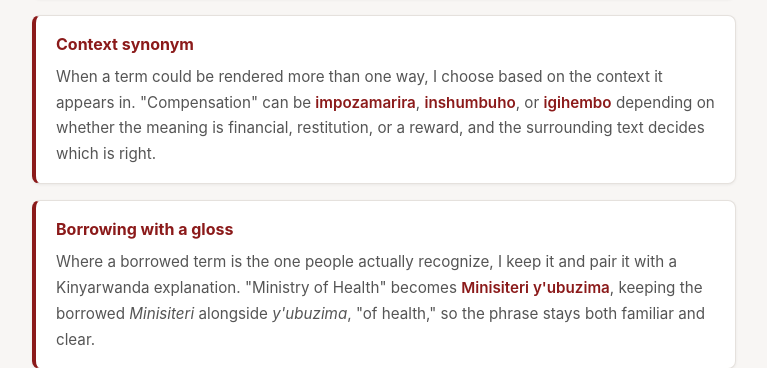
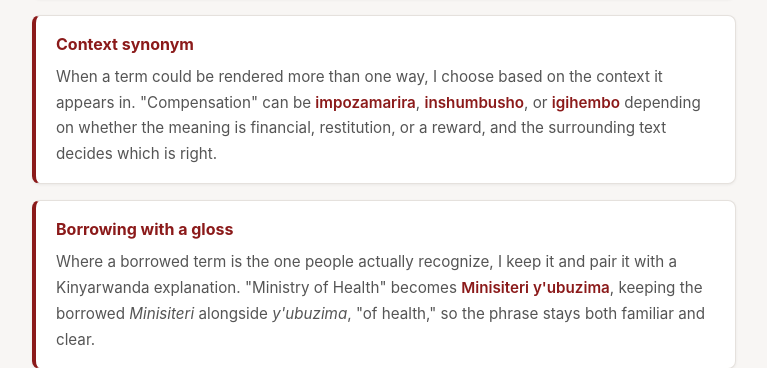
Before and after one commit to linguamedicarw/linguamedica-rw, a Flask app: page /about in a window 1280 px wide. Shown: the part 1768-2136 px from the top of the page, without its empty margins (256-1023 px from the left). Run offline with Flask 3, Linux system fonts and the light colour scheme; some libraries are stand-ins or nearby versions.

Commit message:
fix: Inshumbusho spelling on About page and in seed etymology

```diff
--- a/seed_data.py
+++ b/seed_data.py
@@ -175,7 +175,7 @@ STARTER_TERMS = [
     {"english": "Confidentiality", "kinyarwanda": "Ibanga", "example_en": "All participant data will be kept confidential.", "example_rw": "Amakuru yose y'abagize uruhare azagumizwa mu ibanga.", "etymology": "'Ibanga' means secret or confidential matter. It carries deep cultural weight — ibanga implies a sacred trust.", "category": "Research Ethics", "contributed_by": "Christophe Mumaragishyika", "source": "Annie Chibwe consent form"},
     {"english": "Password", "kinyarwanda": "Ijambobanga", "example_en": "Data will be stored on a password-protected computer.", "example_rw": "Amakuru azabikwa muri mudasobwa irinzwe n'ijambobanga.", "etymology": "'Ijambobanga' = ijambo (word) + ibanga (secret). 'Word of secrecy.'", "category": "Technology", "contributed_by": "Christophe Mumaragishyika", "source": "Annie Chibwe consent form"},
     {"english": "Computer", "kinyarwanda": "Mudasobwa", "example_en": "The collected data will be stored in a password-protected computer.", "example_rw": "Amakuru yakusanyijwe azabikwa muri mudasobwa irinzwe n'ijambobanga.", "etymology": "'Mudasobwa' = mu-da-sobwa — 'that which does not make errors.' Negative prefix da- on sobwa (to err).", "category": "Technology", "contributed_by": "Christophe Mumaragishyika", "source": "Annie Chibwe consent form"},
-    {"english": "Compensation", "kinyarwanda": "Impozamarira / Inshumbusho / Igihembo", "example_en": "Participants will not receive compensation for taking part in this study.", "example_rw": "Nta gihembo giteganijwe mu kugira uruhare muri ubu bushakashatsi.", "etymology": "Three types: 'impozamarira' (legal/financial), 'inshumbuho' (restitution), 'igihembo' (reward/payment). Context determines the choice.", "category": "Research Ethics", "contributed_by": "Christophe Mumaragishyika", "source": "Annie Chibwe consent form"},
+    {"english": "Compensation", "kinyarwanda": "Impozamarira / Inshumbusho / Igihembo", "example_en": "Participants will not receive compensation for taking part in this study.", "example_rw": "Nta gihembo giteganijwe mu kugira uruhare muri ubu bushakashatsi.", "etymology": "Three types: 'impozamarira' (legal/financial), 'inshumbusho' (restitution), 'igihembo' (reward/payment). Context determines the choice.", "category": "Research Ethics", "contributed_by": "Christophe Mumaragishyika", "source": "Annie Chibwe consent form"},
     {"english": "To withdraw from a study", "kinyarwanda": "Guhagarika uruhare", "example_en": "You may withdraw from the study at any time without penalty.", "example_rw": "Ushobora guhagarika uruhare rwawe igihe icyo ari cyo cyose nta nkurikizi.", "etymology": "'Guhagarika' = to stop/cease. 'Uruhare' = role/part. Active voice emphasizes participant agency.", "category": "Research Ethics", "contributed_by": "Christophe Mumaragishyika", "source": "Annie Chibwe consent form"},
     {"english": "Copy (of document)", "kinyarwanda": "Impanga-shusho", "example_en": "You will receive a signed copy of this consent form.", "example_rw": "Uraza gushyikirizwa impanga-shusho iriho itariki n'umukono by'iyi fishi.", "etymology": "'Impanga-shusho' = impanga (replica/duplicate) + ishusho (image/likeness). 'Image replica.'", "category": "Administrative", "contributed_by": "Christophe Mumaragishyika", "source": "Annie Chibwe consent form"},
     {"english": "Ministry of Health", "kinyarwanda": "Minisiteri y'ubuzima", "example_en": "The results will inform decision-making within the Ministry of Health.", "example_rw": "Ibizava muri ubu bushakashatsi bizafasha mu ifatwa ry'ibyemezo muri Minisiteri y'ubuzima.", "etymology": "'Minisiteri' borrowed from French 'ministere.' 'Y'ubuzima' = of health.", "category": "Institutional", "contributed_by": "Christophe Mumaragishyika", "source": "Annie Chibwe consent form"},
--- a/templates/about.html
+++ b/templates/about.html
@@ -41,7 +41,7 @@
 
     <div class="strategy">
       <h3>Context synonym</h3>
-      <p>When a term could be rendered more than one way, I choose based on the context it appears in. "Compensation" can be <span class="rw-term">impozamarira</span>, <span class="rw-term">inshumbuho</span>, or <span class="rw-term">igihembo</span> depending on whether the meaning is financial, restitution, or a reward, and the surrounding text decides which is right.</p>
+      <p>When a term could be rendered more than one way, I choose based on the context it appears in. "Compensation" can be <span class="rw-term">impozamarira</span>, <span class="rw-term">inshumbusho</span>, or <span class="rw-term">igihembo</span> depending on whether the meaning is financial, restitution, or a reward, and the surrounding text decides which is right.</p>
     </div>
 
     <div class="strategy">
```
